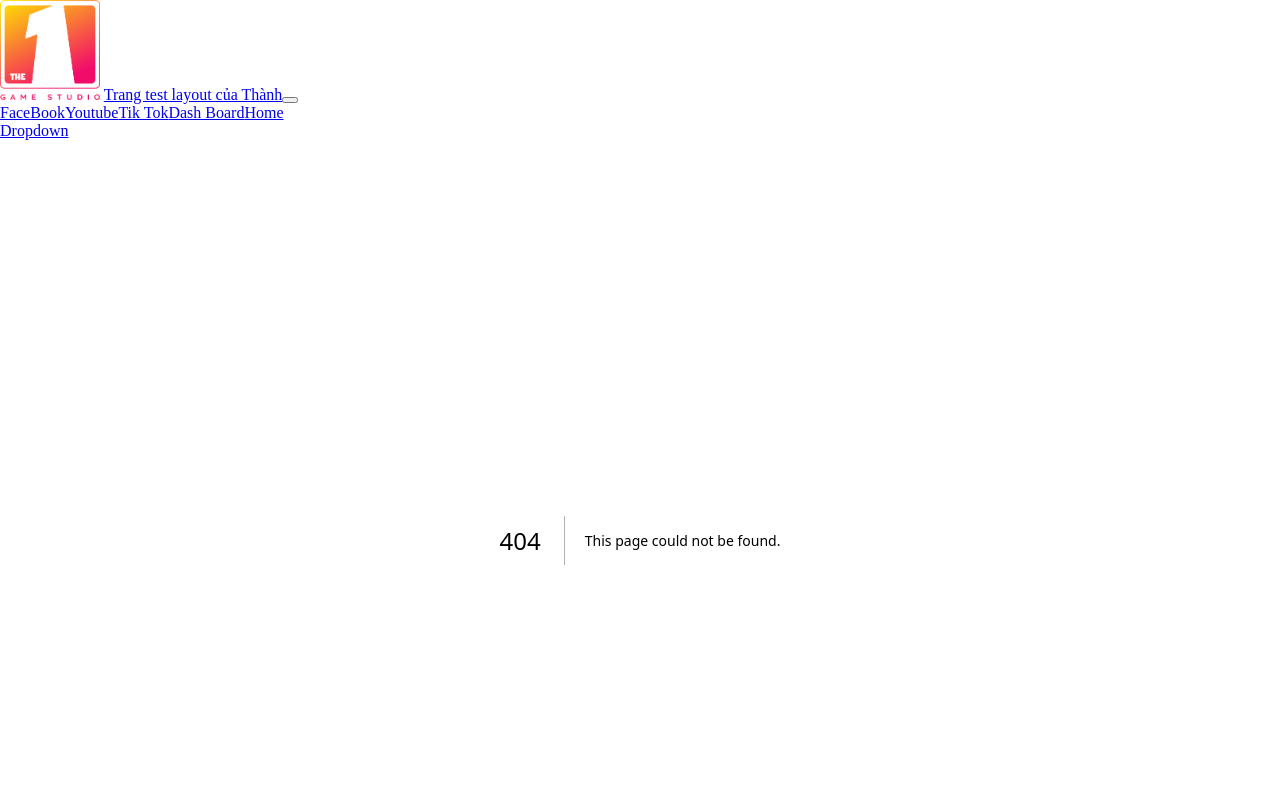
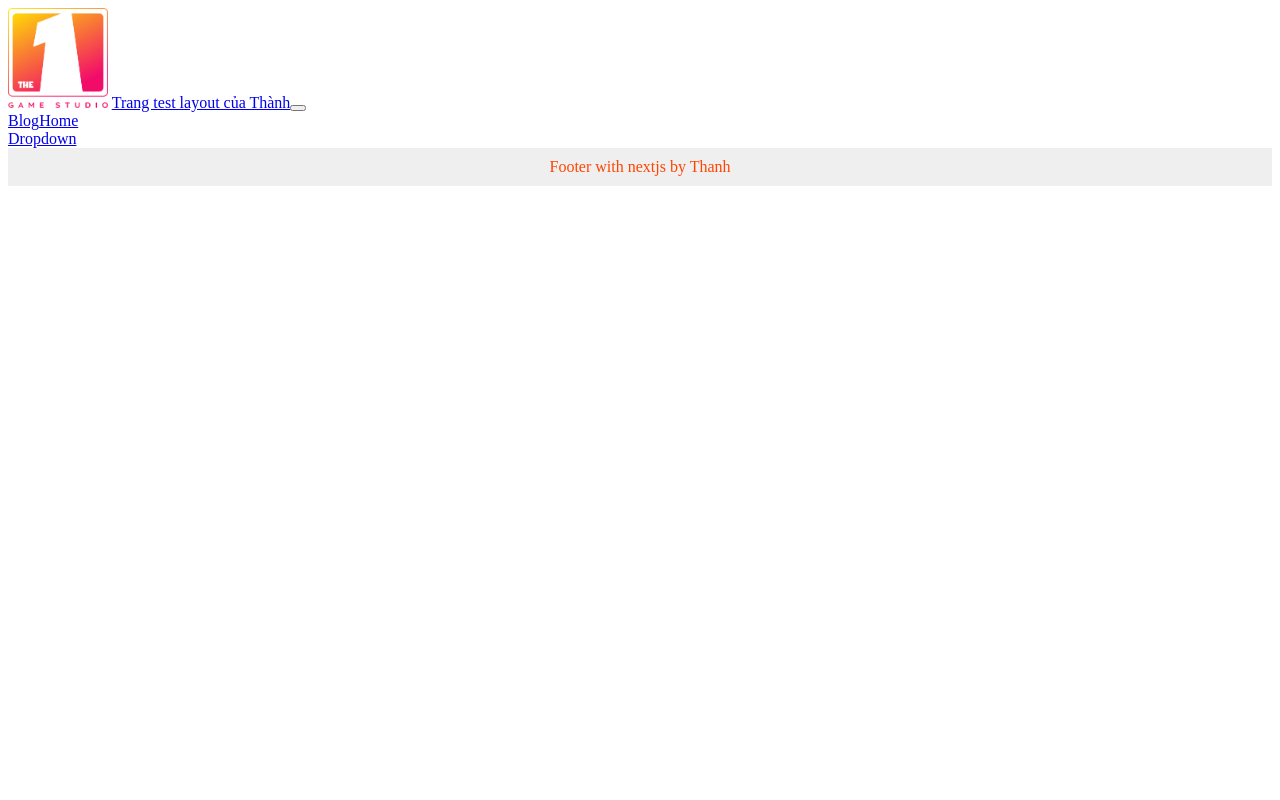
Before and after one commit to thanhpd123/first-nextjs, a Next.js app: page /blogs in a window 1280 px wide. Before the commit this address had no page. Shown: the top 800 px of the page. Built offline with nearby package versions, Linux system fonts and the light colour scheme.

Commit message:
fix change update.modal app.header page them blog

```diff
--- /dev/null
+++ b/app/blogs/page.tsx
@@ -0,0 +1,8 @@
+'use client'
+
+const BlogPage = () => {
+    return (
+        <div></div>
+    )
+}
+export default BlogPage
--- a/app/components/app.header.tsx
+++ b/app/components/app.header.tsx
@@ -26,10 +26,7 @@ const AppHeader = () => {
                 <Navbar.Toggle aria-controls="basic-navbar-nav" />
                 <Navbar.Collapse id="basic-navbar-nav">
                     <Nav className="me-auto">
-                        <Link href='/facebook' className="nav-link">FaceBook</Link>
-                        <Link href='/youtube' className="nav-link">Youtube</Link>
-                        <Link href='/tiktok' className="nav-link">Tik Tok</Link>
-                        <Link href='/dashboard' className="nav-link">Dash Board</Link>
+                        <Link href={"/blogs"} className="nav-link">Blog</Link>
                         <Nav.Link href="/">Home</Nav.Link>
                         <NavDropdown title="Dropdown" id="basic-nav-dropdown">
                             <NavDropdown.Item href="#action/3.1">Action</NavDropdown.Item>
--- a/app/components/update.modal.tsx
+++ b/app/components/update.modal.tsx
@@ -46,7 +46,7 @@ function UpdateModal(props: IProps) {
             toast.error("not empty!...")
             return
         }
-        fetch('http://localhost:8000/blogs/${id}', {
+        fetch(`http://localhost:8000/blogs/${id}`, {
             method: 'PUT',
             headers: {
                 'Accept': 'application/json, text/plain, */*',
--- a/app/page.tsx
+++ b/app/page.tsx
@@ -18,7 +18,7 @@ export default function Home() {
 		fetcher
 	);
 
-	if (!data) {
+	if (isLoading) {
 		return <div>loading...</div>
 	}
 
```
